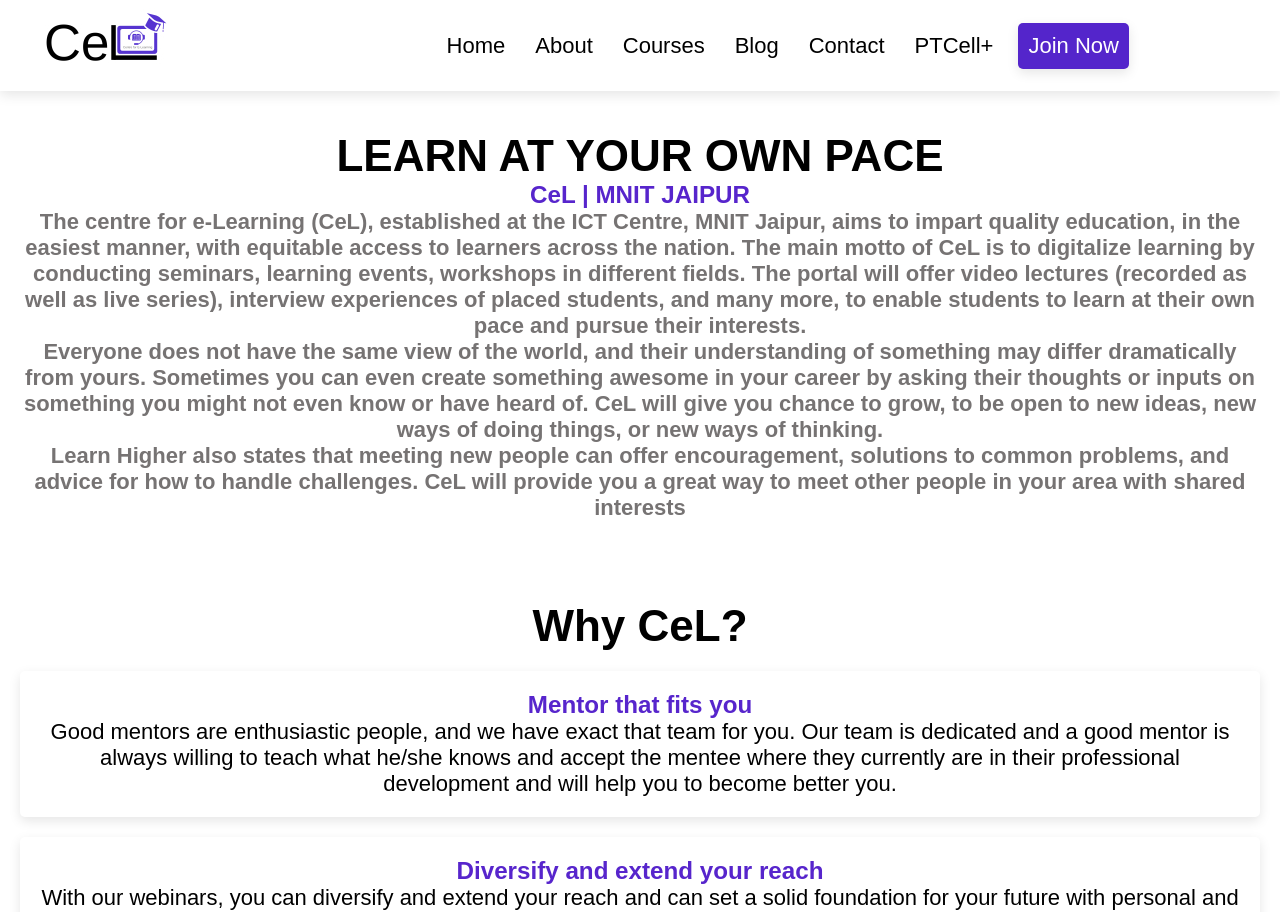
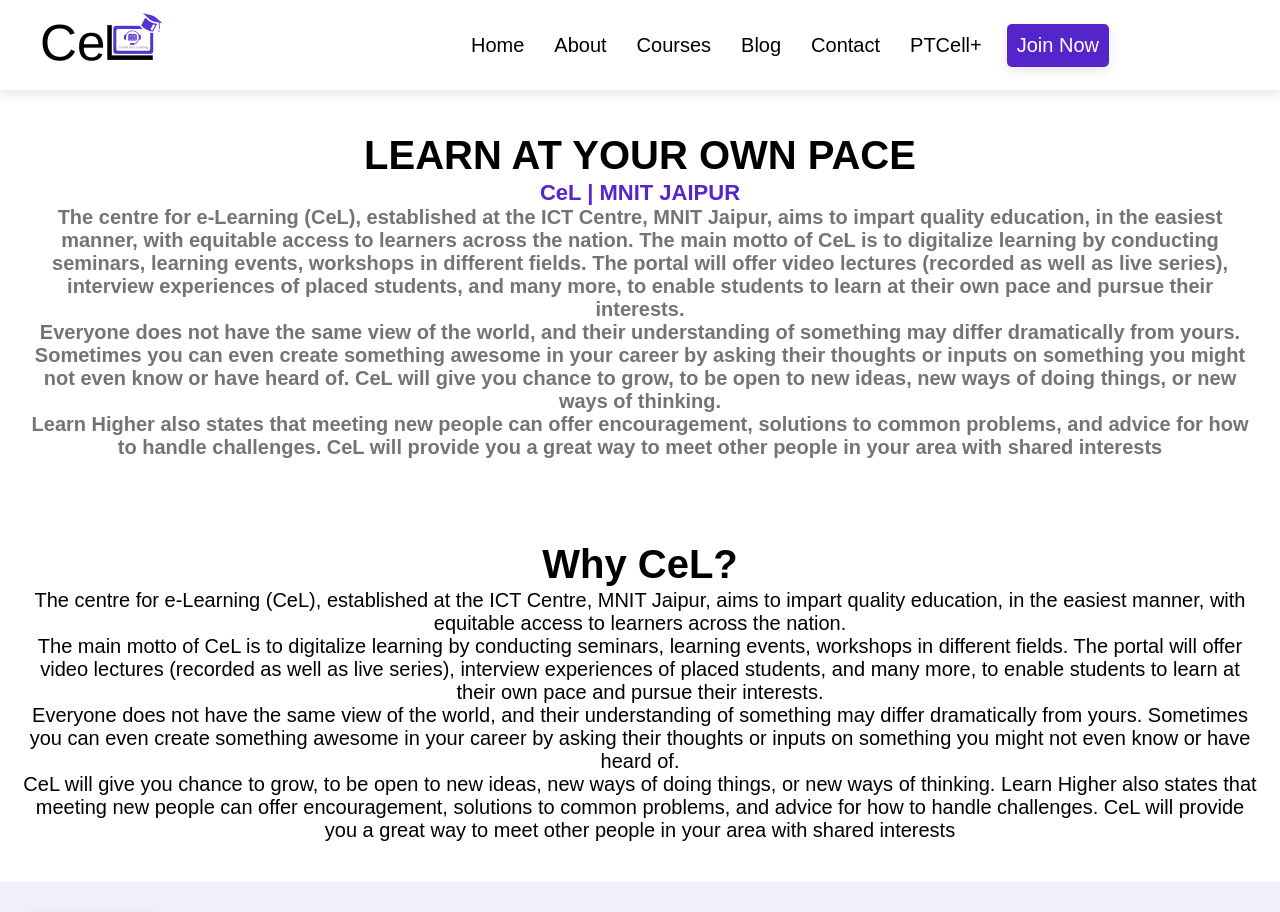
Before and after one commit to gouravkargwal/CEL-MNIT, a React (Create React App) app in the folder client/: page /about in a window 1280 px wide. Shown: the top 912 px of the page. Built offline with nearby package versions, Linux system fonts and the light colour scheme; a web font is replaced by a local one.

Commit message:
Minor bugs

```diff
--- a/client/src/App.css
+++ b/client/src/App.css
@@ -4,7 +4,7 @@
 * {
   /* font-family: "Sora", sans-serif; */
   font-family: "Dongle", sans-serif;
-  font-size: 22px;
+  font-size: 20px;
   font-weight: 300;
   margin: 0;
   padding: 0;
@@ -12,4 +12,6 @@
 }
 body {
   overflow-x: hidden;
+  height: 100vh;
+  width: 100vw;
 }
--- a/client/src/components/AboutPage/About.js
+++ b/client/src/components/AboutPage/About.js
@@ -15,14 +15,6 @@
 const Info = styled.div`
   padding: 20px 0;
   text-align: center;
-`;
-const FlexIcon = styled.div`
-  box-shadow: rgba(0, 0, 0, 0.1) 0px 4px 12px;
-  margin: 20px 0;
-  border-radius: 5px;
-  display: flex;
-  justify-content: space-evenly;
-  padding: 20px;
 `;
 
 const About = () => {
@@ -67,39 +59,31 @@
       <InfoContainer>
         <Info>
           <Heading>Why CeL?</Heading>
-          <FlexIcon>
-            <div>
-              <HeadingBlue>Mentor that fits you</HeadingBlue>
+          The centre for e-Learning (CeL), established at the ICT Centre, MNIT
+          Jaipur, aims to impart quality education, in the easiest manner, with
+          equitable access to learners across the nation.
           <p>
-                Good mentors are enthusiastic people, and we have exact that
-                team for you. Our team is dedicated and a good mentor is always
-                willing to teach what he/she knows and accept the mentee where
-                they currently are in their professional development and will
-                help you to become better you.
+            The main motto of CeL is to digitalize learning by conducting
+            seminars, learning events, workshops in different fields. The portal
+            will offer video lectures (recorded as well as live series),
+            interview experiences of placed students, and many more, to enable
+            students to learn at their own pace and pursue their interests.
           </p>
-            </div>
-          </FlexIcon>
-          <FlexIcon>
-            <div>
-              <HeadingBlue>Diversify and extend your reach</HeadingBlue>
           <p>
-                With our webinars, you can diversify and extend your reach and
-                can set a solid foundation for your future with personal and
-                professional guidance.
+            Everyone does not have the same view of the world, and their
+            understanding of something may differ dramatically from yours.
+            Sometimes you can even create something awesome in your career by
+            asking their thoughts or inputs on something you might not even know
+            or have heard of.
           </p>
-            </div>
-          </FlexIcon>
-          <FlexIcon>
-            <div>
-              <HeadingBlue>Unmatchable experience</HeadingBlue>
           <p>
-                We provide unmatchable experience, We make connections that set
-                you forward. With personalized training and courses from the
-                best mentors of top institutes, you get an unparalleled and
-                exceptional experience.
+            CeL will give you chance to grow, to be open to new ideas, new ways
+            of doing things, or new ways of thinking. Learn Higher also states
+            that meeting new people can offer encouragement, solutions to common
+            problems, and advice for how to handle challenges. CeL will provide
+            you a great way to meet other people in your area with shared
+            interests
           </p>
-            </div>
-          </FlexIcon>
         </Info>
       </InfoContainer>
     </animated.div>
--- a/client/src/components/Contact/Contact.js
+++ b/client/src/components/Contact/Contact.js
@@ -2,7 +2,7 @@
 import React from "react";
 import { animated, useSpring } from "react-spring";
 import styled from "styled-components";
-import { Button, SubText } from "../../UI";
+import { Button } from "../../UI";
 import { Title, Input } from "../Auth/AuthStyles";
 
 const ContainerContact = styled.div`
--- a/client/src/components/Footer/Footer.js
+++ b/client/src/components/Footer/Footer.js
@@ -65,6 +65,7 @@
     <>
       <FooterContainer>
         <FooterInfo>
+          <LogoImgFooter src={logo} alt="Footer" />
           <Info>
             Cel enables students in being capable to develop production grade
             application by availing full stack development, Soft skills,
@@ -72,7 +73,6 @@
             in the Industry.
           </Info>
           <Button style={{ marginBottom: "15px" }}>Apply Now</Button>
-          <LogoImgFooter src={logo} alt="Footer" />
         </FooterInfo>
         <FooterMenu>
           <ListContainerFooter>
--- a/client/src/components/Homepage/About/AboutHome.js
+++ b/client/src/components/Homepage/About/AboutHome.js
@@ -21,6 +21,10 @@
 const FlexIcon = styled.div`
   display: flex;
   justify-content: space-evenly;
+  @media (max-width: 800px) {
+    flex-direction: column;
+    margin-bottom: 10px;
+  }
 `;
 const Img = styled.img`
   display: block;
@@ -60,36 +64,36 @@
           <FlexIcon>
             <ImgSvg src={Star} />
             <div>
-              <Heading>Personalised Training</Heading>
+              <HeadingBlue>Mentor that fits you</HeadingBlue>
               <p>
-                Lorem Ipsum is simply dummy text of the printing and typesetting
-                industry. Lorem Ipsum has been the industry's standard dummy
-                text ever since the 1500s, when an unknown printer took a galley
-                of type and scrambled it to make a type specimen book.
+                Good mentors are enthusiastic people, and we have exact that
+                team for you. Our team is dedicated and a good mentor is always
+                willing to teach what he/she knows and accept the mentee where
+                they currently are in their professional development and will
+                help you to become better you.
               </p>
             </div>
           </FlexIcon>
           <FlexIcon>
             <ImgSvg src={Comp} />
             <div>
-              <Heading>Personalised Training</Heading>
+              <HeadingBlue>Diversify and extend your reach</HeadingBlue>
               <p>
-                Lorem Ipsum is simply dummy text of the printing and typesetting
-                industry. Lorem Ipsum has been the industry's standard dummy
-                text ever since the 1500s, when an unknown printer took a galley
-                of type and scrambled it to make a type specimen book.
+                With our webinars, you can diversify and extend your reach and
+                can set a solid foundation for your future with personal and
+                professional guidance.
               </p>
             </div>
           </FlexIcon>
           <FlexIcon>
             <ImgSvg src={Book} />
             <div>
-              <Heading>Personalised Training</Heading>
+              <HeadingBlue>Unmatchable experience</HeadingBlue>
               <p>
-                Lorem Ipsum is simply dummy text of the printing and typesetting
-                industry. Lorem Ipsum has been the industry's standard dummy
-                text ever since the 1500s, when an unknown printer took a galley
-                of type and scrambled it to make a type specimen book.
+                We provide unmatchable experience, We make connections that set
+                you forward. With personalized training and courses from the
+                best mentors of top institutes, you get an unparalleled and
+                exceptional experience.
               </p>
             </div>
           </FlexIcon>
--- a/client/src/components/Navbar/Navbar.js
+++ b/client/src/components/Navbar/Navbar.js
@@ -88,15 +88,13 @@
   useEffect(() => {
     if (isOpen) {
       document.body.style.overflow = "hidden";
-      document.body.style.paddingRight = "15px";
     }
     if (isOpenDropDown) {
       document.body.style.overflow = "hidden";
     }
     return () => {
-      document.body.style.overflowY = "visible";
+      document.body.style.overflow = "visible";
       document.body.style.overflowX = "hidden";
-      document.body.style.paddingRight = "0px";
     };
   }, [isOpen, isOpenDropDown]);
 
--- a/client/src/components/Navbar/NavbarStyles.js
+++ b/client/src/components/Navbar/NavbarStyles.js
@@ -15,7 +15,7 @@
 
 export const Menu = styled.div`
   z-index: 5;
-  display: flex;
+  display: ${(props) => (props.clicked ? "flex" : "none")};
   flex-direction: column;
   justify-content: center;
   align-items: center;
@@ -30,6 +30,7 @@
     props.clicked ? "translateX(0)" : "translateX(100%)"};
 
   @media only screen and (min-width: 800px) {
+    display: flex;
     position: initial;
     flex-direction: row;
     transform: translate(0, 0);
```
Lines whose indentation alone changed are shown as unchanged.
